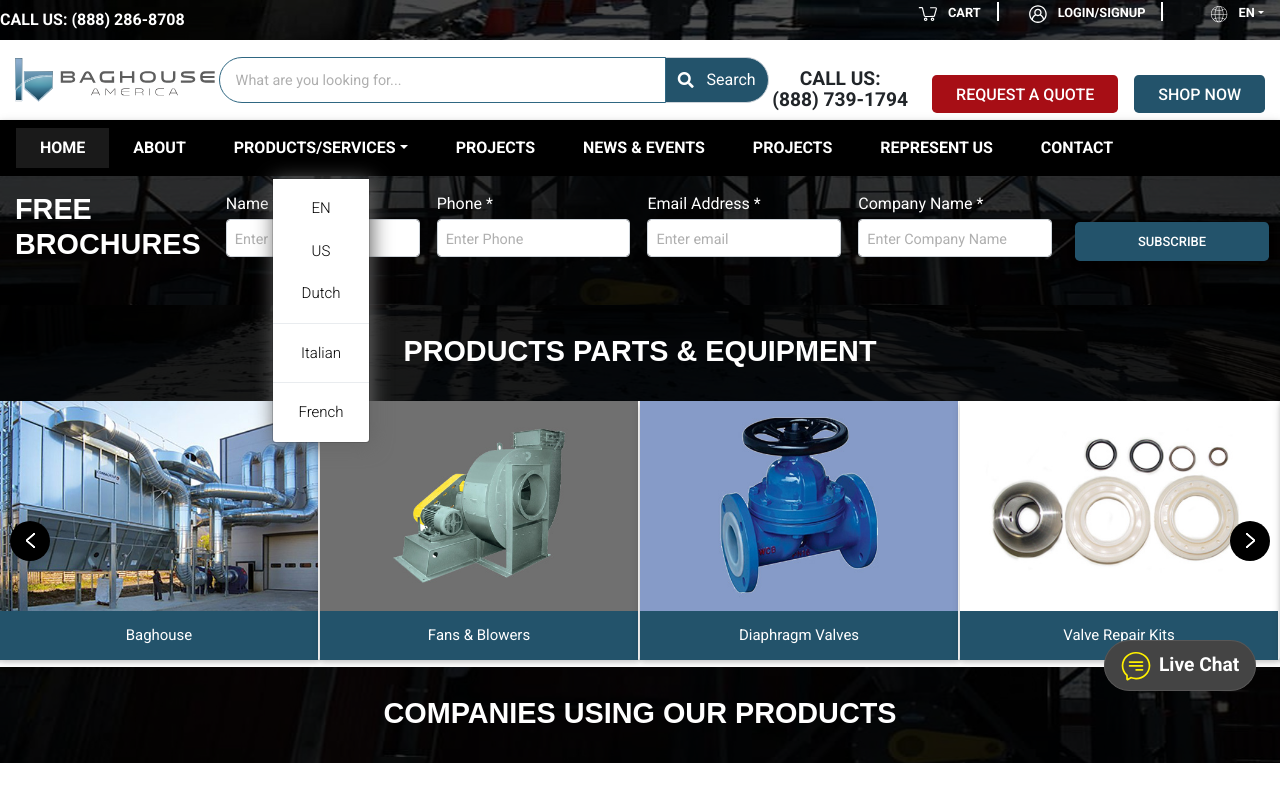
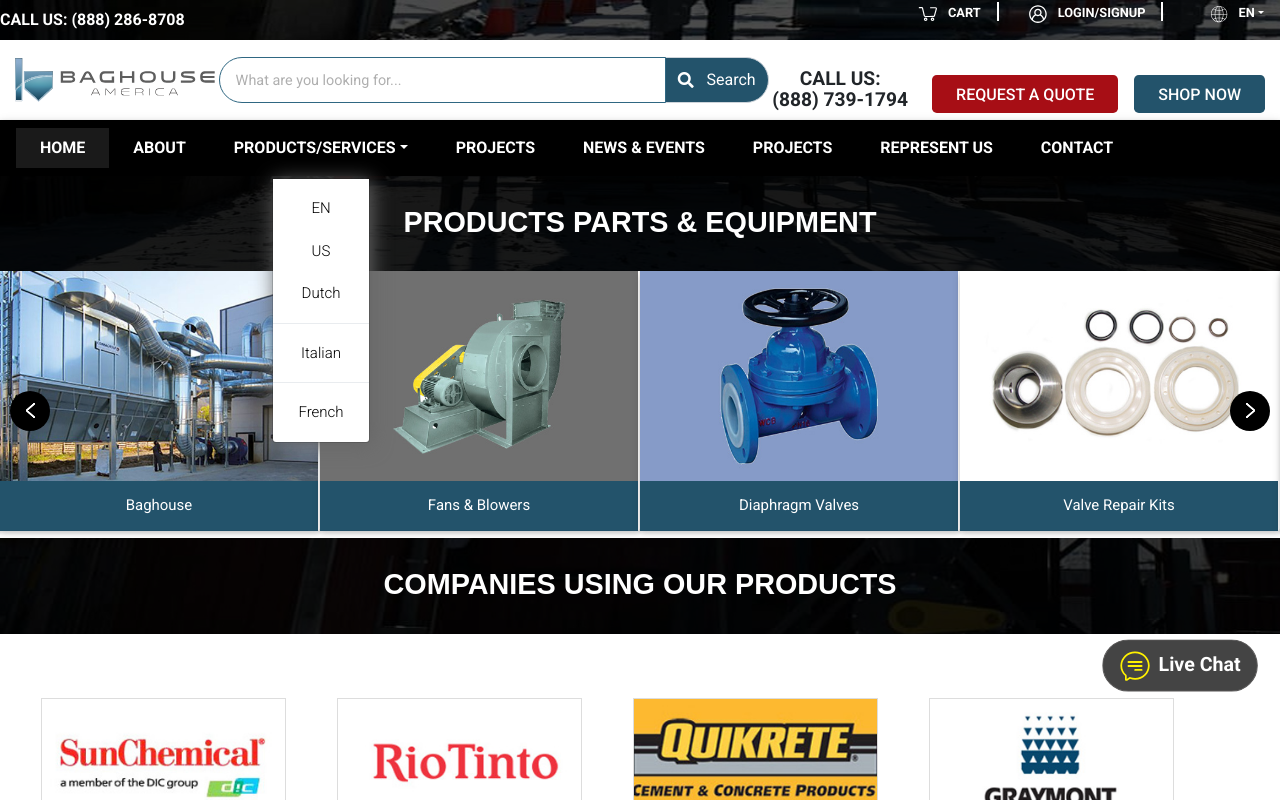
Before and after one commit to snakindia/ecommerce-store, a React (Create React App) app: page / in a window 1280 px wide. Shown: the top 800 px of the page. Built offline with nearby package versions, Linux system fonts and the light colour scheme.

Commit message:
Home page

```diff
--- a/src/App.js
+++ b/src/App.js
@@ -4,7 +4,7 @@
 import TopBar from './components/TopBar';
 import Client from './components/Home/Client';
 import ContactBody from './components/Contact/ContactBody';
-import HomeBody from './components/Home/HomeBody';
+import Home from './components/Home';
 import FreeBrochures from './components/Home/ProductsParts'
 
 import ProductsParts from './components/Home/ProductsParts';
@@ -45,7 +45,7 @@
       <Router>
         <NavBar />
         <Switch>
-          <Route path="/" exact component={HomeBody} />
+          <Route path="/" exact component={Home} />
           <Route path="/contact" component={ContactBody} />
         </Switch>
       </Router>
--- a/src/components/Contact/ContactBody.js
+++ b/src/components/Contact/ContactBody.js
@@ -1,5 +1,4 @@
 import React, { Component } from 'react';
-import FreeBrochures from '../Contact/FreeBrochures'
 import ContentSection from '../Contact/ContentSection'
 import Mapimg from '../../assets/images/map.jpg';
 export default class AboutBody extends Component {
@@ -16,7 +15,6 @@
         </div>
       </div>
     </div>
-    <FreeBrochures />
     <ContentSection />
 
       </div>
--- /dev/null
+++ b/src/components/Home.js
@@ -0,0 +1,14 @@
+import React, { Component } from 'react';
+import Client from './Home/Client';
+import ProductsPart from './Home/ProductsParts';
+
+export default class Home extends Component {
+  render() {
+    return (
+      <div>
+        <ProductsPart />
+        <Client />
+      </div>
+    )
+  }
+}
--- a/src/components/Home/HomeBody.js
+++ /dev/null
@@ -1,17 +0,0 @@
-import React, { Component } from 'react';
-import Client from '../Home/Client';
-import ProductsPart from '../Home/ProductsParts';
-import FreeBrochures from '../Contact/FreeBrochures';
-
-export default class HomeBody extends Component {
-  render() {
-    return (
-      <div>
-        <FreeBrochures />
-
-        <ProductsPart />
-        <Client />
-      </div>
-    )
-  }
-}
```
